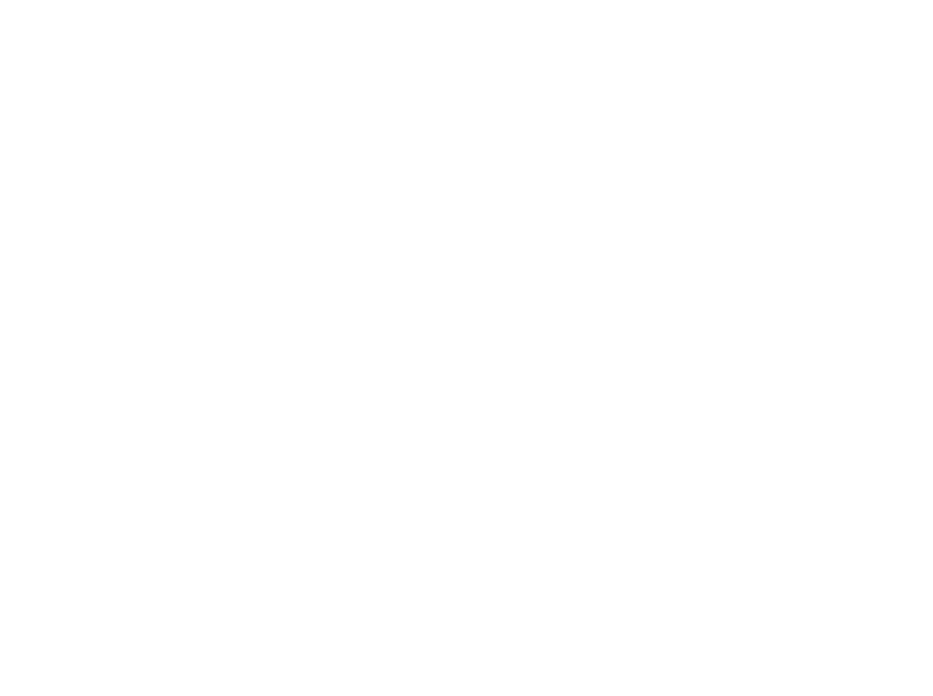
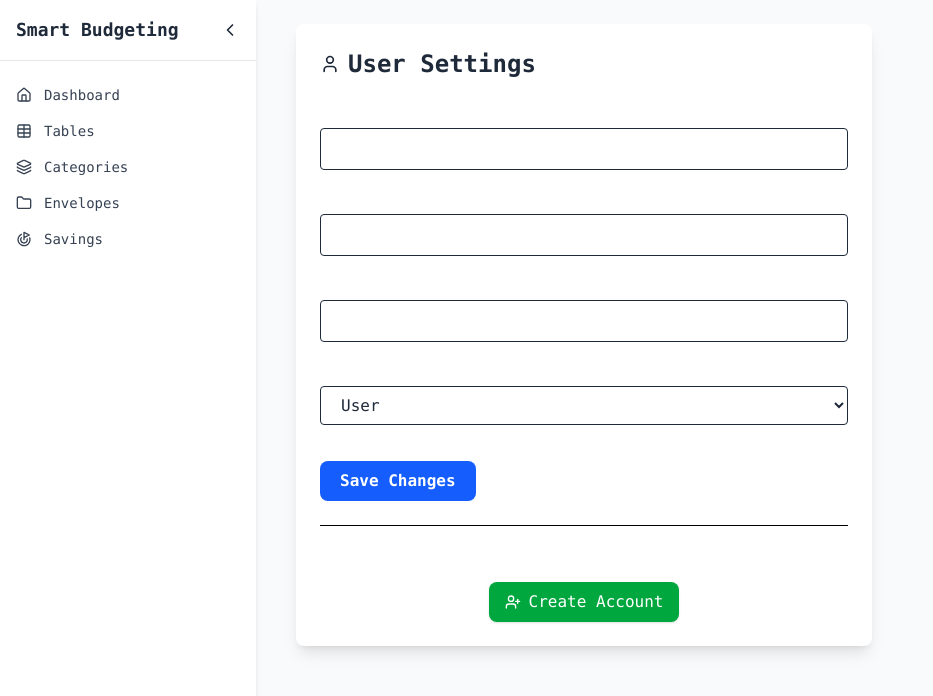
Before and after one commit to Pyaephyo33/smart-budgeting, a React (Vite) app in the folder frontend/: page /settings in a window 1280 px wide. Before the commit this address had no page. Shown: the top 696 px of the page, without its empty margins (0-933 px from the left). Built offline with nearby package versions, Linux system fonts and the light colour scheme; no server answers; sample sign-in values are in the browser's storage.

Commit message:
complete in user management -> user settings, user profile

```diff
--- a/frontend/src/App.jsx
+++ b/frontend/src/App.jsx
@@ -13,6 +13,8 @@
 // admin
 import Dashboard from './pages/Dashboard';
 import Profile from './pages/auth/Profile';
+import Settings from './pages/auth/Settings';
+import UserAccount from './pages/auth/UserAccount';
 
 // envelope
 import TableEnvelope from './pages/envelope/TableEnvelope';
@@ -50,6 +52,18 @@
           </PrivateRoute>
         } />
 
+        <Route path='/settings' element={
+          <PrivateRoute>
+            <Settings />
+          </PrivateRoute>
+        } />
+
+        <Route path="/user-account" element={
+          <PrivateRoute>
+            <UserAccount />
+          </PrivateRoute>
+        } />
+
         {/* Envelope routes (admin only) */}
         <Route path="/envelopes" element={
           <PrivateRoute>
--- a/frontend/src/components/Sidebar.jsx
+++ b/frontend/src/components/Sidebar.jsx
@@ -8,6 +8,7 @@
   ChevronLeft,
   ChevronRight,
   Goal,
+  Settings
 } from 'lucide-react';
 
 const Sidebar = () => {
@@ -89,6 +90,18 @@
           </NavLink>
         ))}
       </nav>
+
+      {user && (
+        <div className="absolute bottom-4 left-0 w-full px-4">
+          <NavLink
+            to="/settings"
+            className="flex items-center gap-3 hover:bg-gray-100 dark:hover:bg-gray-700 p-2 rounded transition justify-start"
+          >
+            <Settings className="w-5 h-5 text-gray-700 dark:text-gray-300" />
+            {open && <span className="text-sm font-medium text-gray-700 dark:text-gray-300">Settings</span>}
+          </NavLink>
+        </div>
+      )}
     </div>
   );
 };
--- /dev/null
+++ b/frontend/src/pages/auth/Settings.jsx
@@ -0,0 +1,90 @@
+import React, { useEffect, useState } from 'react';
+import { useNavigate } from 'react-router-dom';
+import Container from '../../components/Container';
+import { UserPlus, User } from 'lucide-react';
+import { toast } from 'react-toastify';
+
+const Settings = () => {
+  const navigate = useNavigate();
+  const [form, setForm] = useState({ name: '', email: '', password: '', role: 'user' });
+
+  useEffect(() => {
+    const fetchProfile = async () => {
+      const token = localStorage.getItem('token');
+      const res = await fetch('/api/users/profile', {
+        headers: { Authorization: `Bearer ${token}` }
+      });
+      const data = await res.json();
+      if (res.ok) {
+        setForm(prev => ({ ...prev, name: data.name, email: data.email }));
+      } else {
+        toast.error('Failed to load profile');
+      }
+    };
+    fetchProfile();
+  }, []);
+
+  const handleChange = e => setForm({ ...form, [e.target.name]: e.target.value });
+
+  const handleSubmit = async (e) => {
+    e.preventDefault();
+    const token = localStorage.getItem('token');
+    const res = await fetch('/api/users/update', {
+      method: 'PATCH',
+      headers: { 'Content-Type': 'application/json', Authorization: `Bearer ${token}` },
+      body: JSON.stringify(form)
+    });
+    const data = await res.json();
+    if (res.ok) {
+      toast.success('Settings updated');
+    } else {
+      toast.error(data.message || 'Update failed');
+    }
+  };
+
+  return (
+    <Container>
+      <div className="flex justify-start px-4">
+        <div className="bg-white dark:bg-gray-800 rounded-lg shadow-lg p-6 space-y-6 w-full max-w-xl">
+          <h2 className="text-2xl font-bold text-gray-800 dark:text-white flex items-center gap-2">
+            <User className="w-5 h-5" /> User Settings
+          </h2>
+
+          <form onSubmit={handleSubmit} className="space-y-5">
+            <div>
+              <label className="block text-sm font-medium mb-1 text-white">Name</label>
+              <input name="name" value={form.name} onChange={handleChange} required className="w-full px-4 py-2 rounded border bg-white dark:bg-gray-700 text-gray-800 dark:text-white" />
+            </div>
+            <div>
+              <label className="block text-sm font-medium mb-1 text-white">Email</label>
+              <input name="email" type="email" value={form.email} onChange={handleChange} required className="w-full px-4 py-2 rounded border bg-white dark:bg-gray-700 text-gray-800 dark:text-white" />
+            </div>
+            <div>
+              <label className="block text-sm font-medium mb-1 text-white">Password</label>
+              <input name="password" type="password" value={form.password} onChange={handleChange} className="w-full px-4 py-2 rounded border bg-white dark:bg-gray-700 text-gray-800 dark:text-white" />
+            </div>
+            <div>
+              <label className="block text-sm font-medium mb-1 text-white">Role</label>
+              <select name="role" value={form.role} onChange={handleChange} className="w-full px-4 py-2 rounded border bg-white dark:bg-gray-700 text-gray-800 dark:text-white">
+                <option value="user">User</option>
+                <option value="admin">Admin</option>
+              </select>
+            </div>
+            <div className="pt-4">
+              <button type="submit" className="bg-blue-600 hover:bg-blue-700 text-white font-semibold px-5 py-2 rounded-lg">Save Changes</button>
+            </div>
+          </form>
+
+          <div className="pt-6 border-t text-center">
+            <p className="text-sm text-white mb-3">Need another account?</p>
+            <button onClick={() => navigate('/user-account')} className="bg-green-600 hover:bg-green-700 text-white font-medium px-4 py-2 rounded-lg shadow flex items-center gap-2 mx-auto">
+              <UserPlus className="w-4 h-4" /> Create Account
+            </button>
+          </div>
+        </div>
+      </div>
+    </Container>
+  );
+};
+
+export default Settings;
--- /dev/null
+++ b/frontend/src/pages/auth/UserAccount.jsx
@@ -0,0 +1,64 @@
+import React, { useState } from 'react';
+import { useNavigate } from 'react-router-dom';
+import Container from '../../components/Container';
+import { toast } from 'react-toastify';
+
+const UserAccount = () => {
+  const navigate = useNavigate();
+  const [form, setForm] = useState({ account_type: '', balance: '' });
+
+  const handleChange = e => setForm({ ...form, [e.target.name]: e.target.value });
+
+  const handleSubmit = async (e) => {
+    e.preventDefault();
+    const token = localStorage.getItem('token');
+    const res = await fetch('/api/accounts/', {
+      method: 'POST',
+      headers: { 'Content-Type': 'application/json', Authorization: `Bearer ${token}` },
+      body: JSON.stringify({
+        account_type: form.account_type,
+        balance: parseFloat(form.balance)
+      })
+    });
+    const data = await res.json();
+    if (res.ok) {
+      toast.success('Account created');
+      navigate('/profile');
+    } else {
+      toast.error(data.message || 'Creation failed');
+    }
+  };
+
+  return (
+    <Container>
+      <div className="flex justify-start px-4">
+        <div className="bg-white dark:bg-gray-800 rounded-lg shadow-lg p-6 space-y-6 w-full max-w-xl">
+          <h2 className="text-2xl font-bold text-gray-800 dark:text-white">Create New Account</h2>
+
+          <form onSubmit={handleSubmit} className="space-y-4">
+            <div>
+              <label className="block text-sm mb-1 text-white">Account Type</label>
+              <select name="account_type" value={form.account_type} onChange={handleChange} required className="w-full px-4 py-2 bg-white dark:bg-gray-700 border rounded text-gray-800 dark:text-white">
+                <option value="">Select Type</option>
+                <option value="Cash Wallet">Cash Wallet</option>
+                <option value="Bank Account">Bank Account</option>
+                <option value="Savings Vault">Savings Vault</option>
+              </select>
+            </div>
+
+            <div>
+              <label className="block text-sm mb-1 text-white">Initial Balance</label>
+              <input type="number" name="balance" value={form.balance} onChange={handleChange} required className="w-full px-4 py-2 bg-white dark:bg-gray-700 border rounded text-gray-800 dark:text-white" />
+            </div>
+
+            <div className="pt-4">
+              <button type="submit" className="bg-green-600 hover:bg-green-700 text-white font-semibold px-5 py-2 rounded-lg">Add Account</button>
+            </div>
+          </form>
+        </div>
+      </div>
+    </Container>
+  );
+};
+
+export default UserAccount;
```
Also changed, not shown: 1 other file (tests, documents, lock files or other folders).
